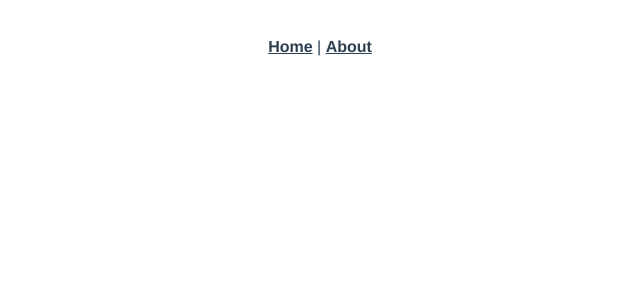
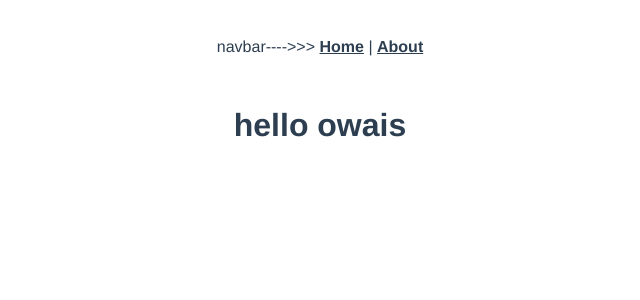
Before and after one commit to Owais897/nisum-vue-session-part2, a Vue app: page /owais in a window 1280 px wide. Shown: the top 300 px of the page, without its empty margins (320-960 px from the left). Built offline with nearby package versions, Linux system fonts and the light colour scheme.

Commit message:
router examples

```diff
--- a/src/App.vue
+++ b/src/App.vue
@@ -1,10 +1,10 @@
 <template>
   <div id="app">
     <div id="nav">
-      <router-link to="/">Home</router-link> |
+      navbar---->>> <router-link to="/">Home</router-link> |
       <router-link to="/about">About</router-link>
     </div>
-    <router-view/>
+    <router-view />
   </div>
 </template>
 
--- a/src/router/index.js
+++ b/src/router/index.js
@@ -1,29 +1,45 @@
-import Vue from 'vue'
-import VueRouter from 'vue-router'
-import Home from '../views/Home.vue'
+import Vue from "vue";
+import VueRouter from "vue-router";
+import Home from "../views/Home.vue";
+// import Owais from "../views/Owais.vue";
 
-Vue.use(VueRouter)
+Vue.use(VueRouter);
 
 const routes = [
   {
-    path: '/',
-    name: 'Home',
-    component: Home
+    path: "/",
+    name: "Home",
+    component: Home,
   },
+  // {
+  //   path: "/",
+  //   name: "Home2",
+  //   component: Owais,
+  // },
   {
-    path: '/about',
-    name: 'About',
+    path: "/about",
+    name: "About",
     // route level code-splitting
     // this generates a separate chunk (about.[hash].js) for this route
     // which is lazy-loaded when the route is visited.
-    component: () => import(/* webpackChunkName: "about" */ '../views/About.vue')
-  }
-]
+    component: () =>
+      import(/* webpackChunkName: "about" */ "../views/About.vue"),
+  },
+  {
+    path: "/owais",
+    name: "owais",
+    // route level code-splitting
+    // this generates a separate chunk (about.[hash].js) for this route
+    // which is lazy-loaded when the route is visited.
+    component: () =>
+      import(/* webpackChunkName: "owais" */ "../views/Owais.vue"),
+  },
+];
 
 const router = new VueRouter({
-  mode: 'history',
+  mode: "history",
   base: process.env.BASE_URL,
-  routes
-})
+  routes,
+});
 
-export default router
+export default router;
--- /dev/null
+++ b/src/views/Owais.vue
@@ -0,0 +1,11 @@
+<template>
+  <div>
+    <h1>hello owais</h1>
+  </div>
+</template>
+
+<script>
+export default {};
+</script>
+
+<style></style>
```
Also changed, not shown: 1 other file (tests, documents, lock files or other folders).
